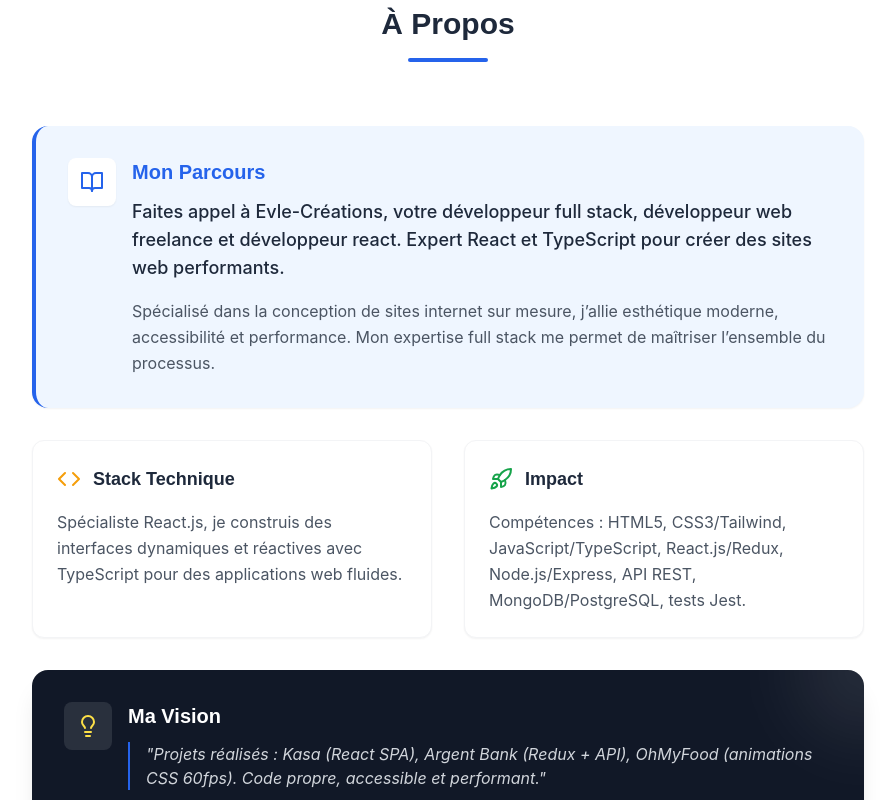
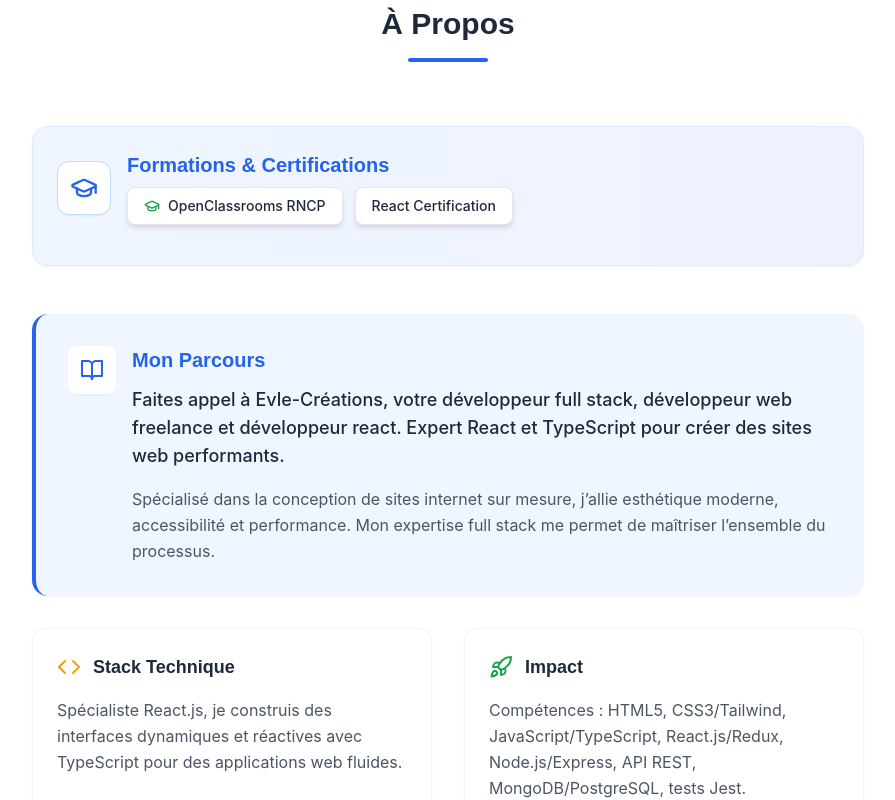
Before and after one commit to KOUAMLAN/portfolio-evle, a React (Vite) app: page / in a window 1280 px wide. Shown: the part 1280-2080 px from the top of the page, without its empty margins (192-1087 px from the left). Built offline with nearby package versions, Linux system fonts and the light colour scheme.

Commit message:
✅ About.tsx - Certifications RNCP backlinks

```diff
--- a/src/components/About.tsx
+++ b/src/components/About.tsx
@@ -1,6 +1,6 @@
 import React from 'react';
 import { ABOUT_DATA } from '../constants';
-import { BookOpen, Code, Lightbulb, Rocket } from 'lucide-react';
+import { BookOpen, Code, Lightbulb, Rocket, GraduationCap } from 'lucide-react';
 import { motion } from 'framer-motion';
 
 const About: React.FC = () => {
@@ -15,6 +15,41 @@ const About: React.FC = () => {
         >
           <h2 className="text-3xl font-heading font-bold text-secondary mb-4">À Propos</h2>
           <div className="w-20 h-1 bg-primary mx-auto rounded-full"></div>
+        </motion.div>
+
+        {/* ✅ CERTIFICATIONS BACKLINKS - rankingCoach */}
+        <motion.div
+          initial={{ opacity: 0, y: 20 }}
+          whileInView={{ opacity: 1, y: 0 }}
+          viewport={{ once: true }}
+          transition={{ delay: 0.1 }}
+          className="mb-12 p-6 bg-gradient-to-r from-blue-50 to-indigo-50 rounded-2xl border border-blue-100 shadow-sm"
+        >
+          <div className="flex flex-col sm:flex-row items-start sm:items-center gap-4 mb-4">
+            <div className="p-3 bg-white rounded-xl shadow-sm border border-blue-200">
+              <GraduationCap size={28} className="text-primary" />
+            </div>
+            <div>
+              <h3 className="text-xl font-bold text-primary mb-2 font-heading">Formations & Certifications</h3>
+              <div className="flex flex-wrap gap-3">
+                <a
+                  href="https://openclassrooms.com/fr/members/6723456"
+                  target="_blank" rel="noopener noreferrer"
+                  className="inline-flex items-center gap-2 px-4 py-2 bg-white rounded-lg shadow-md hover:shadow-lg transition-all border border-gray-200 hover:border-primary text-sm font-medium"
+                >
+                  <GraduationCap size={16} className="text-green-600" />
+                  OpenClassrooms RNCP
+                </a>
+                <a
+                  href="https://www.credly.com/badges/ton-badge"
+                  target="_blank" rel="noopener noreferrer"
+                  className="inline-flex items-center gap-2 px-4 py-2 bg-white rounded-lg shadow-md hover:shadow-lg transition-all border border-gray-200 hover:border-primary text-sm font-medium"
+                >
+                  React Certification
+                </a>
+              </div>
+            </div>
+          </div>
         </motion.div>
 
         <div className="grid gap-8">
```
